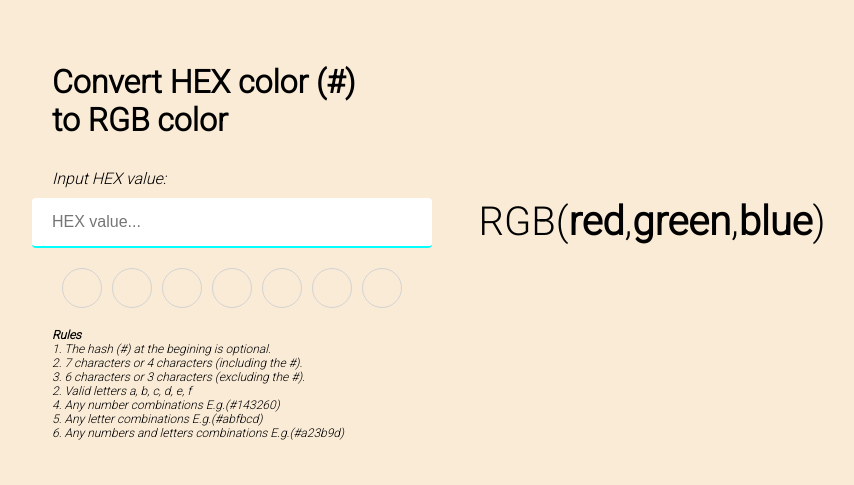
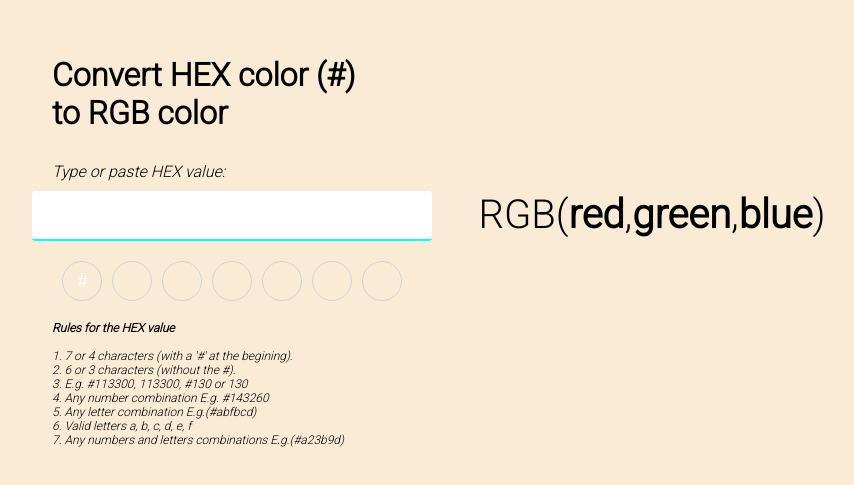
Before and after one commit to muigiriri/HEX-2-RGB, a plain HTML site: page index.html in a window 1280 px wide. Shown: the part 149-634 px from the top of the page, without its empty margins (198-1052 px from the left). Drawn offline with Linux system fonts and the light colour scheme; files that its build step writes are made by us from their sources; files whose address does not match are found by name; a web font is replaced by a local one.

Commit message:
First m.v.p
The working prototype with all major features working

```diff
--- a/index.html
+++ b/index.html
@@ -17,9 +17,8 @@
 		<div class="inputContainer">
 			<div id="inputs">
 				<div class="data" id="hex">
-					<p>Input HEX value:</p>
-					<input type="text" name="hexValue" maxlength="7" autofocus="autofocus" placeholder="HEX value..."
-					onfocus="displayFormat()" oninput="start()">
+					<p>Type or paste HEX value:</p>
+					<input type="text" name="hexValue" maxlength="7" autofocus="autofocus" placeholder="" oninput="start()">
 				</div>
 				<div class="data" id="rgb">
 					<p>&nbsp</p>
@@ -28,7 +27,7 @@
 					</div>
 				</div>
 				<div class="error">
-					<div class="smallBox"><p></p></div>
+					<div class="hexBox">#</div>
 					<div class="smallBox"><p></p></div>
 					<div class="smallBox"><p></p></div>
 					<div class="smallBox"><p></p></div>
@@ -39,14 +38,15 @@
 				<div class="data"></div>
 			</div>
 			<div class="rules">
-				<p><b>Rules</b><br>
-					1. The hash (#) at the begining is optional.<br>
-					2. 7 characters or 4 characters (including the #).<br>
-					3. 6 characters or 3 characters (excluding the #).<br>
-					2. Valid letters a, b, c, d, e, f<br>
-					4. Any number combinations E.g.(#143260)<br>
-					5. Any letter combinations E.g.(#abfbcd)<br>
-					6. Any numbers and letters combinations E.g.(#a23b9d)<br>
+				<p><b>Rules for the HEX value</b><br><br>
+					1. 7 or 4 characters (with a '#' at the begining).<br>
+					2. 6 or 3 characters (without the #).<br>
+					3. E.g. #113300, 113300, #130 or 130<br>
+					4. Any number combination E.g. #143260<br>
+					5. Any letter combination E.g.(#abfbcd)<br>
+					6. Valid letters a, b, c, d, e, f<br>
+					7. Any numbers and letters combinations E.g.(#a23b9d)<br>
+
 				</p>
 			</div>
 		</div>
```
